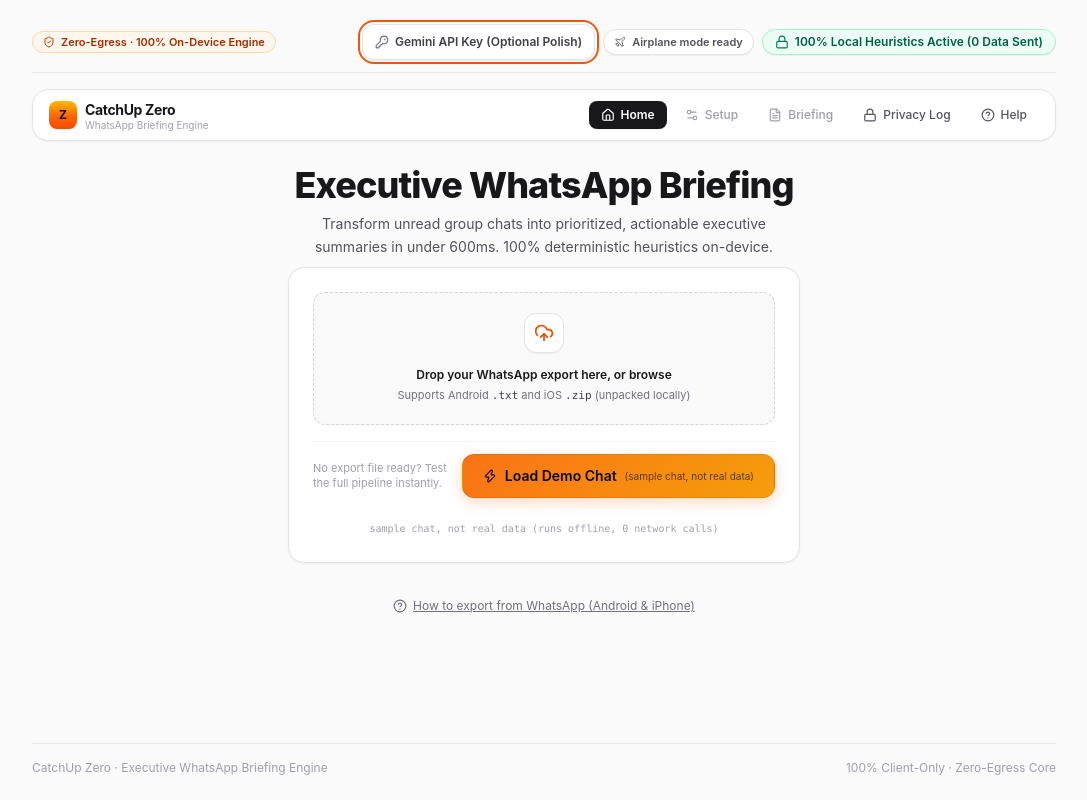
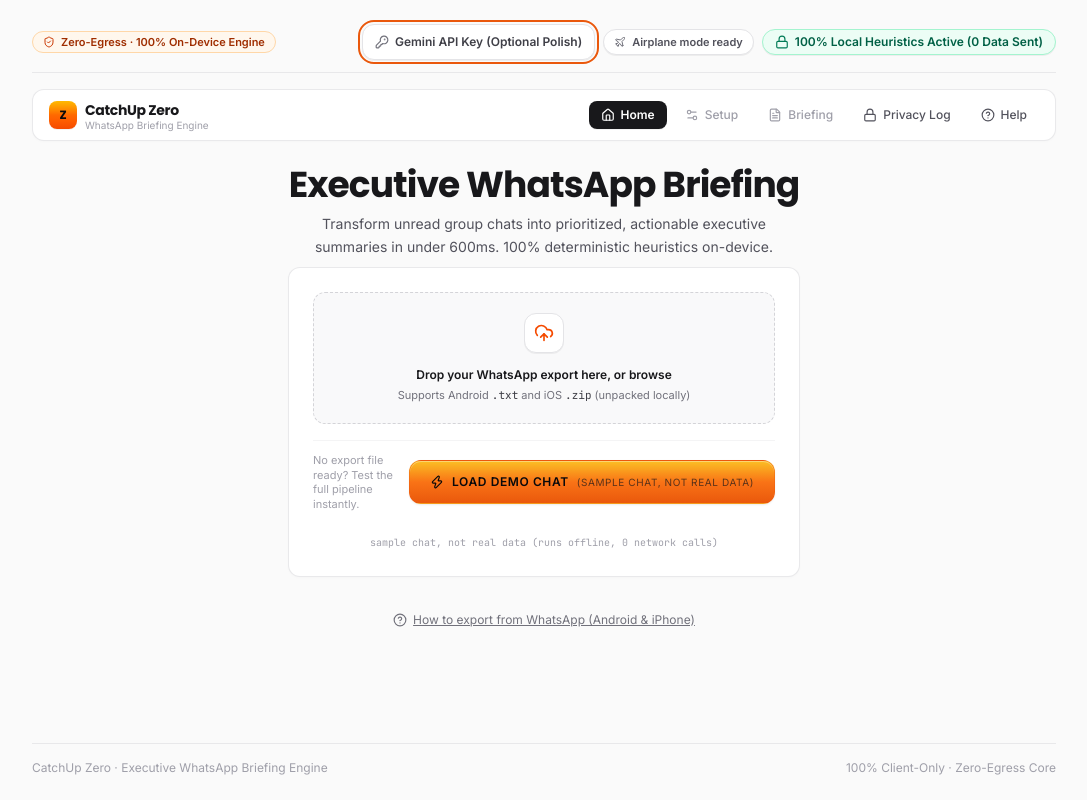
Before and after one commit to harshit-karnani/CHAT-SUMMARIZER, a React (Vite) app: page / in a window 1280 px wide. Shown: the whole page, without its empty margins (96-1183 px from the left). Built offline with nearby package versions, Linux system fonts and the light colour scheme.

Commit message:
style: poppins/inter typography, tactile button styling, and docs

```diff
--- a/index.html
+++ b/index.html
@@ -5,77 +5,18 @@
     <link rel="icon" type="image/svg+xml" href="/favicon.svg" />
     <meta name="viewport" content="width=device-width, initial-scale=1.0" />
     <meta name="description" content="CatchUp Zero: Client-only, zero-egress WhatsApp chat briefing engine. 100% on-device deterministic heuristics for executives." />
+    <!-- Open Graph -->
+    <meta property="og:title" content="CatchUp Zero — WhatsApp Briefing" />
+    <meta property="og:description" content="Private, client-only executive briefing engine for WhatsApp chats. Zero-egress, 100% on-device heuristics." />
+    <meta property="og:type" content="website" />
+    <meta property="og:image" content="/favicon.svg" />
+    <!-- Google Fonts: Poppins, Inter, JetBrains Mono -->
+    <link rel="preconnect" href="https://fonts.googleapis.com">
+    <link rel="preconnect" href="https://fonts.gstatic.com" crossorigin>
+    <link href="https://fonts.googleapis.com/css2?family=Inter:wght@400;500;600&family=JetBrains+Mono:wght@400;500&family=Poppins:wght@600;700&display=swap" rel="stylesheet">
     <title>CatchUp Zero — WhatsApp Briefing</title>
-    <script>
-      (function() {
-        window.__egress = window.__egress || [];
-        function logEgress(url, method, bodyBytes) {
-          var urlStr = String(url || '');
-          var host = '';
-          try {
-            var parsed = new URL(urlStr, window.location.href);
-            host = parsed.hostname;
-          } catch (e) {
-            host = '';
-          }
-          var entry = {
-            url: urlStr,
-            method: String(method || 'GET').toUpperCase(),
-            bodyBytes: Number(bodyBytes || 0),
-            host: host,
-            ts: Date.now()
-          };
-          window.__egress.push(entry);
-          try {
-            window.dispatchEvent(new CustomEvent('egress-call', { detail: entry }));
-          } catch (e) {}
-        }
-
-        var origFetch = window.fetch;
-        if (origFetch) {
-          window.fetch = function(input, init) {
-            var url = typeof input === 'string' ? input : (input && input.url ? input.url : '');
-            var method = (init && init.method) ? init.method : (input && input.method ? input.method : 'GET');
-            var bodyBytes = 0;
-            if (init && init.body) {
-              bodyBytes = typeof init.body === 'string' ? init.body.length : (init.body.byteLength || init.body.size || 0);
-            }
-            logEgress(url, method, bodyBytes);
-            return origFetch.apply(this, arguments);
-          };
-        }
-
-        if (window.XMLHttpRequest) {
-          var origOpen = XMLHttpRequest.prototype.open;
-          var origSend = XMLHttpRequest.prototype.send;
-          XMLHttpRequest.prototype.open = function(method, url) {
-            this.__egress_method = method;
-            this.__egress_url = url;
-            return origOpen.apply(this, arguments);
-          };
-          XMLHttpRequest.prototype.send = function(body) {
-            var bodyBytes = 0;
-            if (body) {
-              bodyBytes = typeof body === 'string' ? body.length : (body.byteLength || body.size || 0);
-            }
-            logEgress(this.__egress_url, this.__egress_method, bodyBytes);
-            return origSend.apply(this, arguments);
-          };
-        }
-
-        if (navigator && navigator.sendBeacon) {
-          var origBeacon = navigator.sendBeacon.bind(navigator);
-          navigator.sendBeacon = function(url, data) {
-            var bodyBytes = 0;
-            if (data) {
-              bodyBytes = typeof data === 'string' ? data.length : (data.byteLength || data.size || 0);
-            }
-            logEgress(url, 'POST', bodyBytes);
-            return origBeacon(url, data);
-          };
-        }
-      })();
-    </script>
+    <!-- Egress Guard classic script -->
+    <script src="/egress-guard.js"></script>
   </head>
   <body>
     <div id="root"></div>
--- a/src/index.css
+++ b/src/index.css
@@ -1,18 +1,22 @@
 @import "tailwindcss";
 
+@theme {
+  --font-display: 'Poppins', sans-serif;
+  --font-sans: 'Inter', system-ui, -apple-system, BlinkMacSystemFont, 'Segoe UI', Roboto, sans-serif;
+  --font-mono: 'JetBrains Mono', ui-monospace, SFMono-Regular, monospace;
+}
+
 :root {
-  --font-sans: 'Manrope Variable', -apple-system, BlinkMacSystemFont, 'Segoe UI', Roboto, sans-serif;
-  --font-mono: ui-monospace, SFMono-Regular, Menlo, Monaco, Consolas, "Liberation Mono", "Courier New", monospace;
+  --font-display: 'Poppins', sans-serif;
+  --font-sans: 'Inter', system-ui, -apple-system, BlinkMacSystemFont, 'Segoe UI', Roboto, sans-serif;
+  --font-mono: 'JetBrains Mono', ui-monospace, SFMono-Regular, monospace;
 
   --color-page-bg: #fafafa;
   --color-card-bg: #ffffff;
-  --color-border: #e4e4e7;
+  --color-border: rgba(228, 228, 231, 0.8);
 
   --color-text-main: #18181b;
   --color-text-secondary: #71717a;
-
-  --color-accent-from: #f97316;
-  --color-accent-to: #f59e0b;
 }
 
 body {
@@ -39,14 +43,15 @@
   }
 }
 
-/* Reusable Design Token Classes */
+/* Base Card */
 .card {
   background-color: var(--color-card-bg);
   border: 1px solid var(--color-border);
-  border-radius: 1rem; /* rounded-2xl */
-  box-shadow: 0 1px 3px 0 rgba(0, 0, 0, 0.04), 0 1px 2px -1px rgba(0, 0, 0, 0.04);
+  border-radius: 0.75rem; /* rounded-xl */
+  box-shadow: 0 1px 3px rgba(0, 0, 0, 0.02);
 }
 
+/* Tactile Primary Button */
 .btn-primary {
   display: inline-flex;
   align-items: center;
@@ -54,28 +59,30 @@
   gap: 0.5rem;
   min-height: 44px;
   padding: 0.625rem 1.25rem;
-  font-size: 0.875rem;
-  font-weight: 600; /* font-semibold */
-  line-height: 1.25rem;
-  color: #09090b; /* text-zinc-950 for >= 4.5:1 contrast */
-  background-image: linear-gradient(135deg, var(--color-accent-from), var(--color-accent-to));
+  font-family: var(--font-sans);
+  font-size: 0.75rem;
+  font-weight: 600;
+  line-height: 1rem;
+  letter-spacing: 0.05em;
+  text-transform: uppercase;
+  color: #09090b; /* text-zinc-950 for high contrast */
+  background-image: linear-gradient(to bottom, #fbbf24, #f97316, #ea580c);
+  border: 1px solid rgba(234, 88, 12, 0.35);
   border-radius: 0.75rem;
-  box-shadow: 0 4px 14px 0 rgba(249, 115, 22, 0.28);
-  transition: all 150ms cubic-bezier(0.4, 0, 0.2, 1);
+  box-shadow: 0 1px 2px rgba(0, 0, 0, 0.08), inset 0 1px 0 rgba(255, 255, 255, 0.35);
+  transition: all 120ms cubic-bezier(0.4, 0, 0.2, 1);
   cursor: pointer;
-  border: 1px solid rgba(0, 0, 0, 0.08);
   outline: none;
 }
 
 .btn-primary:hover {
-  opacity: 0.96;
-  box-shadow: 0 6px 20px 0 rgba(249, 115, 22, 0.38);
-  transform: translateY(-1px);
+  opacity: 0.98;
+  filter: brightness(1.03);
 }
 
 .btn-primary:active {
-  transform: translateY(0);
-  box-shadow: 0 2px 8px 0 rgba(249, 115, 22, 0.25);
+  box-shadow: inset 0 2px 4px rgba(0, 0, 0, 0.2);
+  transform: scale(0.99);
 }
 
 .btn-primary:focus-visible {
@@ -84,12 +91,42 @@
 }
 
 .btn-primary:disabled {
-  opacity: 0.5;
+  opacity: 0.45;
   cursor: not-allowed;
   transform: none;
   box-shadow: none;
 }
 
+/* Secondary / Utility Button */
+.btn-secondary {
+  display: inline-flex;
+  align-items: center;
+  justify-content: center;
+  gap: 0.375rem;
+  min-height: 38px;
+  padding: 0.5rem 0.875rem;
+  background-color: #ffffff;
+  color: #3f3f46;
+  font-family: var(--font-sans);
+  font-weight: 500;
+  font-size: 0.75rem;
+  border: 1px solid #e4e4e7;
+  border-radius: 0.5rem;
+  box-shadow: 0 1px 2px 0 rgba(0, 0, 0, 0.05);
+  transition: background-color 150ms ease, border-color 150ms ease;
+  cursor: pointer;
+}
+
+.btn-secondary:hover {
+  background-color: #fafafa;
+  color: #18181b;
+}
+
+.btn-secondary:active {
+  background-color: #f4f4f5;
+}
+
+/* Semantic Badges: WCAG AA contrast verified (> 4.5:1 ratio) */
 .badge {
   display: inline-flex;
   align-items: center;
@@ -101,7 +138,6 @@
   line-height: 1rem;
 }
 
-/* Semantic Badges: WCAG AA contrast verified (> 4.5:1 ratio) */
 .badge-needs-you {
   background-color: #fef2f2; /* red-50 */
   color: #b91c1c;            /* red-700 */
@@ -115,9 +151,9 @@
 }
 
 .badge-decision {
-  background-color: #f0f9ff; /* sky-50 */
-  color: #0369a1;            /* sky-700 */
-  border: 1px solid #bae6fd; /* sky-200 */
+  background-color: #ecfdf5; /* emerald-50 */
+  color: #047857;            /* emerald-700 */
+  border: 1px solid #a7f3d0; /* emerald-200 */
 }
 
 .badge-fyi {
--- /dev/null
+++ b/tailwind.config.js
@@ -0,0 +1,21 @@
+/** @type {import('tailwindcss').Config} */
+export default {
+  content: [
+    "./index.html",
+    "./src/**/*.{js,ts,jsx,tsx}",
+  ],
+  theme: {
+    extend: {
+      fontFamily: {
+        display: ['Poppins', 'sans-serif'],
+        sans: ['Inter', 'system-ui', 'sans-serif'],
+        mono: ['JetBrains Mono', 'monospace'],
+      },
+      colors: {
+        canvas: '#FAFAFA',
+        card: '#FFFFFF',
+      },
+    },
+  },
+  plugins: [],
+}
```
Also changed, not shown: src/main.tsx (+14 -7 lines), 2 other files (tests, documents, lock files or other folders).
